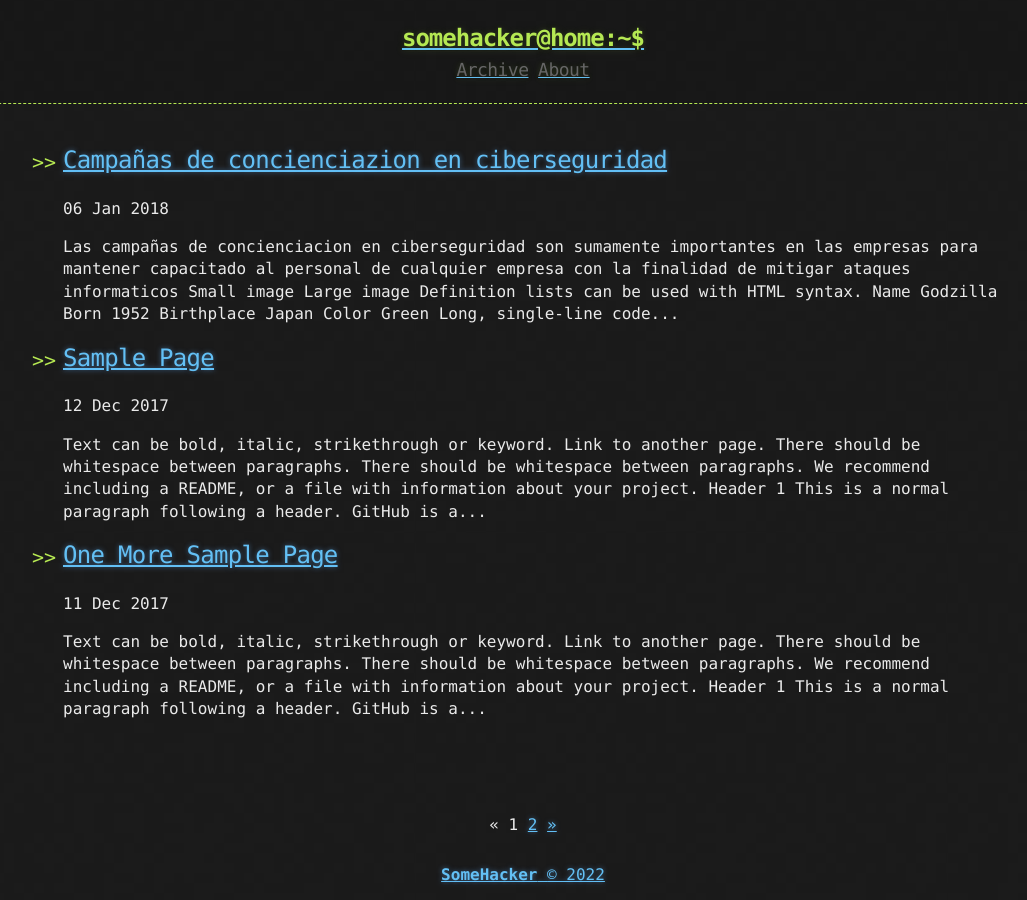
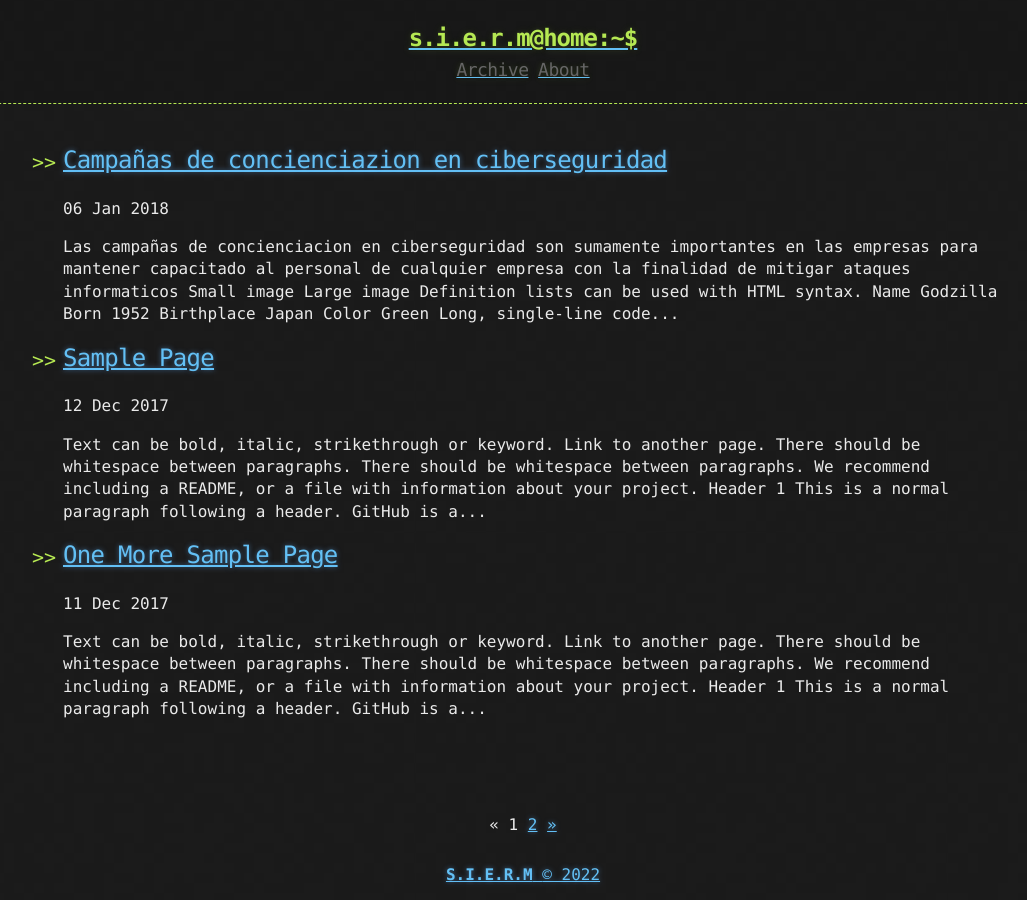
Before and after one commit to samuraimx99/hacker, a Jekyll site: the page built from index.html, in a window 1280 px wide. Shown: the whole page, without its empty margins (117-1144 px from the left). Built offline with Jekyll 4.4.1, drawn with Linux system fonts in a browser that asks for light colours; the list of posts is cut into pages by our own code.

Commit message:
Update _config.yml

```diff
--- a/_config.yml
+++ b/_config.yml
@@ -28,5 +28,5 @@ plugins:
   - jekyll-sitemap
 
 # Custom variables
-owner : "SomeHacker"
+owner : "S.I.E.R.M"
 year : "2020"
```
